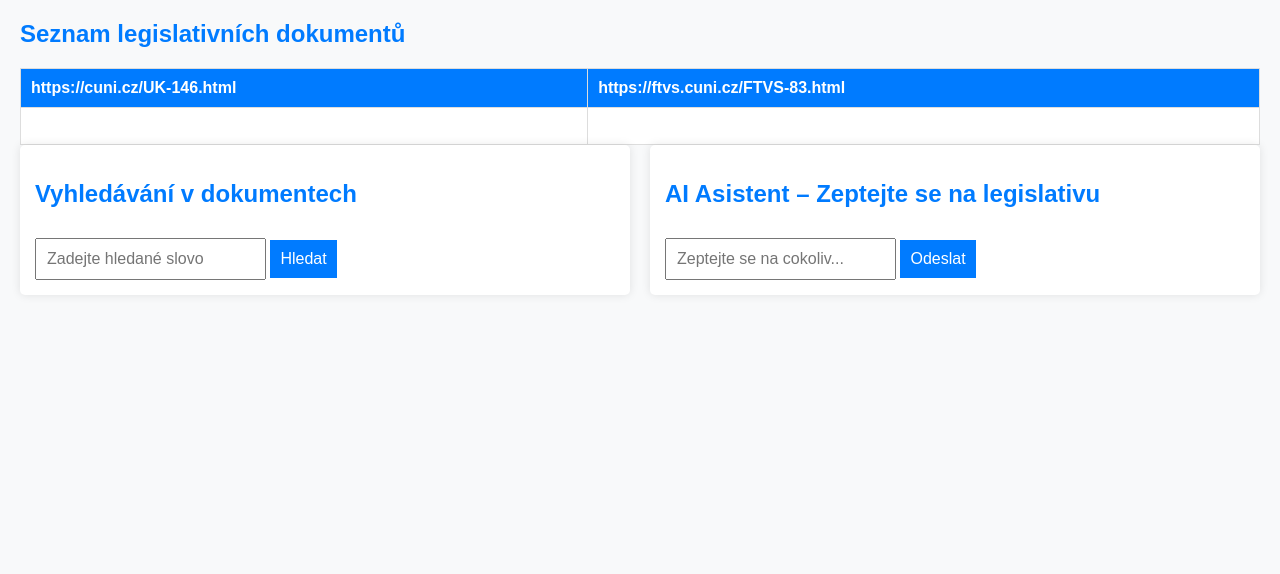
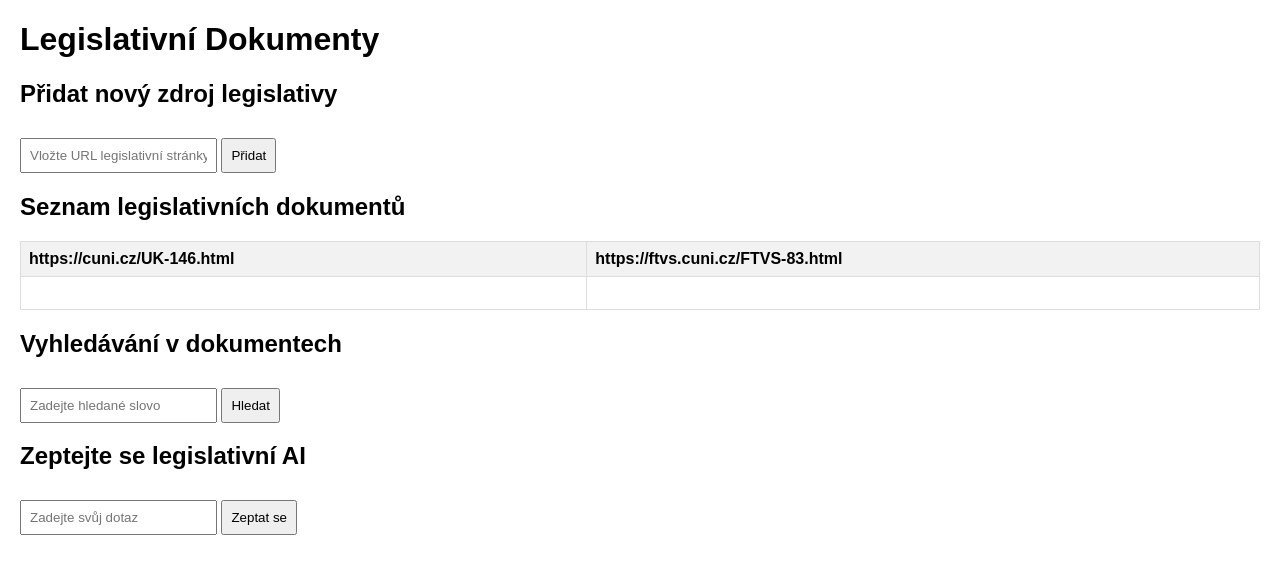
Before and after one commit to Maikl76/legislativa-app, a Flask app: page / in a window 1280 px wide. Shown: the top 574 px of the page. Run offline with Flask 3, Linux system fonts and the light colour scheme; lists and menus that the app fills with data are empty.

Commit message:
Update index.html

```diff
--- a/templates/index.html
+++ b/templates/index.html
@@ -3,82 +3,52 @@
 <head>
     <meta charset="UTF-8">
     <meta name="viewport" content="width=device-width, initial-scale=1.0">
-    <title>Legislativní dokumenty</title>
+    <title>Legislativní Dokumenty</title>
     <style>
         body {
             font-family: Arial, sans-serif;
             margin: 20px;
-            background-color: #f8f9fa;
-        }
-        h2 {
-            color: #007bff;
         }
         table {
             width: 100%;
             border-collapse: collapse;
             margin-top: 20px;
-            background: white;
         }
         th, td {
             border: 1px solid #ddd;
-            padding: 10px;
+            padding: 8px;
             text-align: left;
         }
         th {
-            background-color: #007bff;
-            color: white;
-        }
-        ul {
-            list-style-type: none;
-            padding: 0;
-        }
-        li {
-            padding: 5px 0;
-        }
-        .status {
-            font-weight: bold;
-        }
-        .status.green {
-            color: green;
-        }
-        .status.orange {
-            color: orange;
-        }
-        .status.gray {
-            color: gray;
+            background-color: #f2f2f2;
         }
         input, button {
+            padding: 8px;
+            margin-top: 10px;
+        }
+        #searchResults, #aiResponse {
+            border: 1px solid #ccc;
             padding: 10px;
-            margin-top: 10px;
-            font-size: 16px;
-        }
-        button {
-            background-color: #007bff;
-            color: white;
-            border: none;
-            cursor: pointer;
-        }
-        button:hover {
-            background-color: #0056b3;
-        }
-        .container {
-            display: flex;
-            gap: 20px;
-        }
-        .box {
-            flex: 1;
-            background: white;
-            padding: 15px;
-            border-radius: 5px;
-            box-shadow: 0 0 10px rgba(0, 0, 0, 0.1);
+            margin-top: 20px;
+            display: none;
+            width: 100%;
+            max-width: 600px;
         }
     </style>
 </head>
 <body>
 
+    <h1>Legislativní Dokumenty</h1>
+
+    <!-- ✅ Formulář pro přidání nové legislativní stránky -->
+    <h2>Přidat nový zdroj legislativy</h2>
+    <form action="/add_source" method="post">
+        <input type="text" name="url" placeholder="Vložte URL legislativní stránky" required>
+        <button type="submit">Přidat</button>
+    </form>
+
+    <!-- ✅ Tabulka s dokumenty (dynamická podle počtu webů) -->
     <h2>Seznam legislativních dokumentů</h2>
-
-<!-- Tabulka s dokumenty -->
     <table>
         <tr>
             {% for source in sources %}
@@ -93,9 +63,6 @@
                             {% if document["Odkaz na zdroj"] == source %}
                                 <li>
                                     <a href="{{ document['Soubor'] }}" target="_blank">{{ document["Název dokumentu"] }}</a>
-                                <span class="status {{ 'green' if document_status.get(document['Název dokumentu']) == 'Nový ✅' else 'orange' if document_status.get(document['Název dokumentu']) == 'Aktualizováno 🟡' else 'gray' }}">
-                                    {{ document_status.get(document["Název dokumentu"], "Beze změny ⚪") }}
-                                </span>
                                 </li>
                             {% endif %}
                         {% endfor %}
@@ -105,36 +72,35 @@
         </tr>
     </table>
 
-<div class="container">
-    <!-- Vyhledávání v dokumentech -->
-    <div class="box">
+    <!-- ✅ Vyhledávání v dokumentech -->
     <h2>Vyhledávání v dokumentech</h2>
     <form id="searchForm">
         <input type="text" id="searchQuery" placeholder="Zadejte hledané slovo" required>
         <button type="submit">Hledat</button>
     </form>
-        <div id="searchResults" style="display:none;">
+
+    <!-- ✅ Výsledky hledání vedle tabulky -->
+    <div id="searchResults">
         <h3>Výsledky hledání:</h3>
         <ul id="resultsList"></ul>
     </div>
+
+    <!-- ✅ Formulář pro dotazy na AI -->
+    <h2>Zeptejte se legislativní AI</h2>
+    <form id="askForm">
+        <input type="text" id="askQuery" placeholder="Zadejte svůj dotaz" required>
+        <button type="submit">Zeptat se</button>
+    </form>
+
+    <!-- ✅ Odpověď AI -->
+    <div id="aiResponse">
+        <h3>Odpověď AI:</h3>
+        <p id="aiAnswer"></p>
     </div>
 
-    <!-- AI Asistent -->
-    <div class="box">
-        <h2>AI Asistent – Zeptejte se na legislativu</h2>
-        <form id="askForm">
-            <input type="text" id="question" placeholder="Zeptejte se na cokoliv..." required>
-            <button type="submit">Odeslat</button>
-        </form>
-        <div id="aiResponse" style="display:none;">
-            <h3>Odpověď AI:</h3>
-            <p id="responseText"></p>
-        </div>
-    </div>
-</div>
-
-<!-- JavaScript pro vyhledávání -->
+    <!-- ✅ JavaScript pro vyhledávání a AI asistenta -->
     <script>
+        // ✅ Vyhledávání v dokumentech
         document.getElementById("searchForm").addEventListener("submit", function(event) {
             event.preventDefault();
             let query = document.getElementById("searchQuery").value;
@@ -165,19 +131,19 @@ document.getElementById("searchForm").addEventListener("submit", function(event)
             });
         });
 
-// JavaScript pro AI Asistenta
+        // ✅ Odeslání dotazu na AI
         document.getElementById("askForm").addEventListener("submit", function(event) {
             event.preventDefault();
-    let question = document.getElementById("question").value;
+            let query = document.getElementById("askQuery").value;
 
             fetch("/ask", {
                 method: "POST",
-        body: new URLSearchParams({ question: question }),
+                body: new URLSearchParams({ question: query }),
                 headers: { "Content-Type": "application/x-www-form-urlencoded" }
             })
             .then(response => response.json())
             .then(data => {
-        document.getElementById("responseText").innerText = data.answer;
+                document.getElementById("aiAnswer").innerText = data.answer || "Nepodařilo se získat odpověď.";
                 document.getElementById("aiResponse").style.display = "block";
             });
         });
```
Lines whose indentation alone changed are shown as unchanged.
